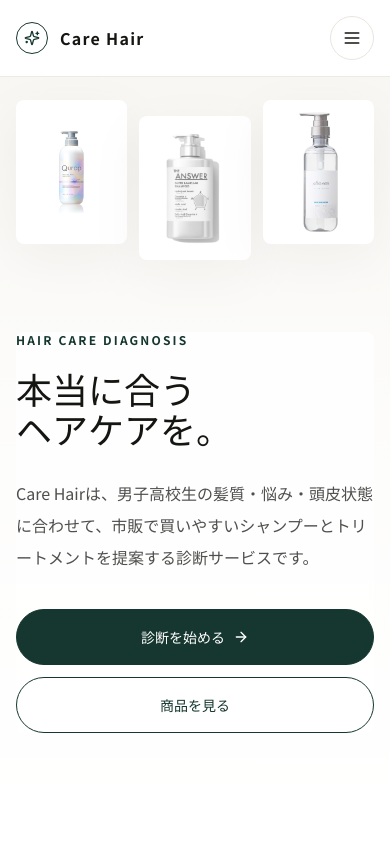
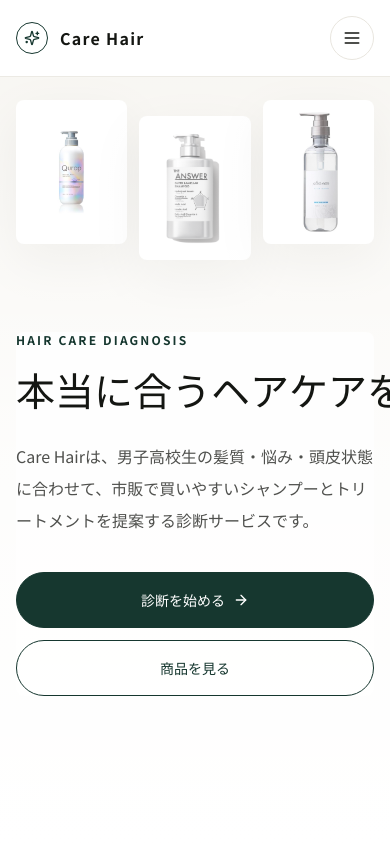
Before and after one commit to gomaabura1102-beep/care-hair, a Next.js app: page / in a window 390 px wide. Shown: the top 844 px of the page. Built offline with nearby package versions, Linux system fonts and the light colour scheme.

Commit message:
Refine mobile diagnosis typography

```diff
--- a/app/globals.css
+++ b/app/globals.css
@@ -42,14 +42,14 @@
 }
 
 .jp-question-title--manual {
-  font-size: clamp(1rem, 4vw, 2.25rem);
+  font-size: clamp(1.22rem, 5.2vw, 2.25rem);
   line-height: 1.45;
   white-space: pre-line;
   text-wrap: pretty;
 }
 
 .jp-question-title--single {
-  font-size: clamp(0.72rem, 2.65vw, var(--single-title-max, 2.25rem));
+  font-size: clamp(0.82rem, 3vw, var(--single-title-max, 2.25rem));
   line-height: 1.45;
   white-space: nowrap;
 }
--- a/app/page.tsx
+++ b/app/page.tsx
@@ -62,9 +62,8 @@
         <div className="relative mx-auto w-full max-w-site px-4 pb-12 pt-64 sm:pt-72 md:pb-24 md:pt-0">
           <div className="max-w-3xl rounded-brand bg-white/80 md:bg-transparent">
             <p className="mb-5 text-xs font-bold uppercase tracking-[0.18em] text-green">Hair care diagnosis</p>
-            <h1 className="text-balance text-4xl font-medium leading-[1.12] sm:text-5xl md:text-8xl md:leading-[1.08]">
-              <span className="block">本当に合う</span>
-              <span className="block">ヘアケアを。</span>
+            <h1 className="whitespace-nowrap text-[clamp(2.2rem,10vw,4.5rem)] font-medium leading-[1.12] sm:text-6xl md:text-8xl md:leading-[1.08]">
+              本当に合うヘアケアを。
             </h1>
             <p className="mt-7 max-w-2xl text-base leading-8 text-ink/75 md:text-xl">
               Care Hairは、男子高校生の髪質・悩み・頭皮状態に合わせて、市販で買いやすいシャンプーとトリートメントを提案する診断サービスです。
--- a/features/diagnosis/diagnosis-form.tsx
+++ b/features/diagnosis/diagnosis-form.tsx
@@ -22,7 +22,7 @@
   const [current, setCurrent] = useState(0);
   const question = questions[current];
   const hasManualTitleBreak = question.title.includes("\n");
-  const singleLineTitleMaxRem = Math.min(2.25, Math.max(1.05, 48 / question.title.length));
+  const singleLineTitleMaxRem = Math.min(2.25, Math.max(0.95, 46 / question.title.length));
   const progress = ((current + 1) / questions.length) * 100;
 
   const defaultValues = useMemo<FormValues>(
```
